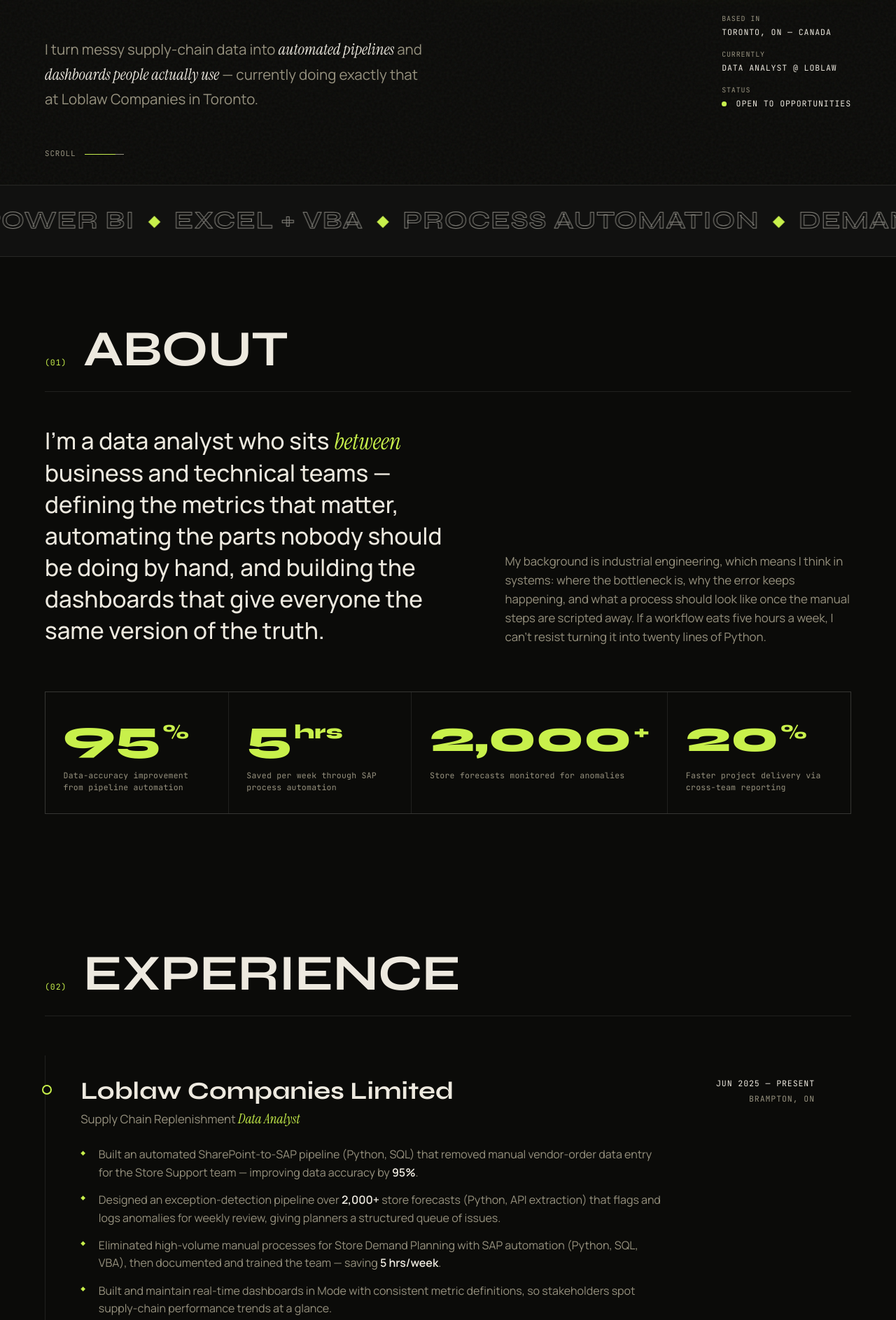
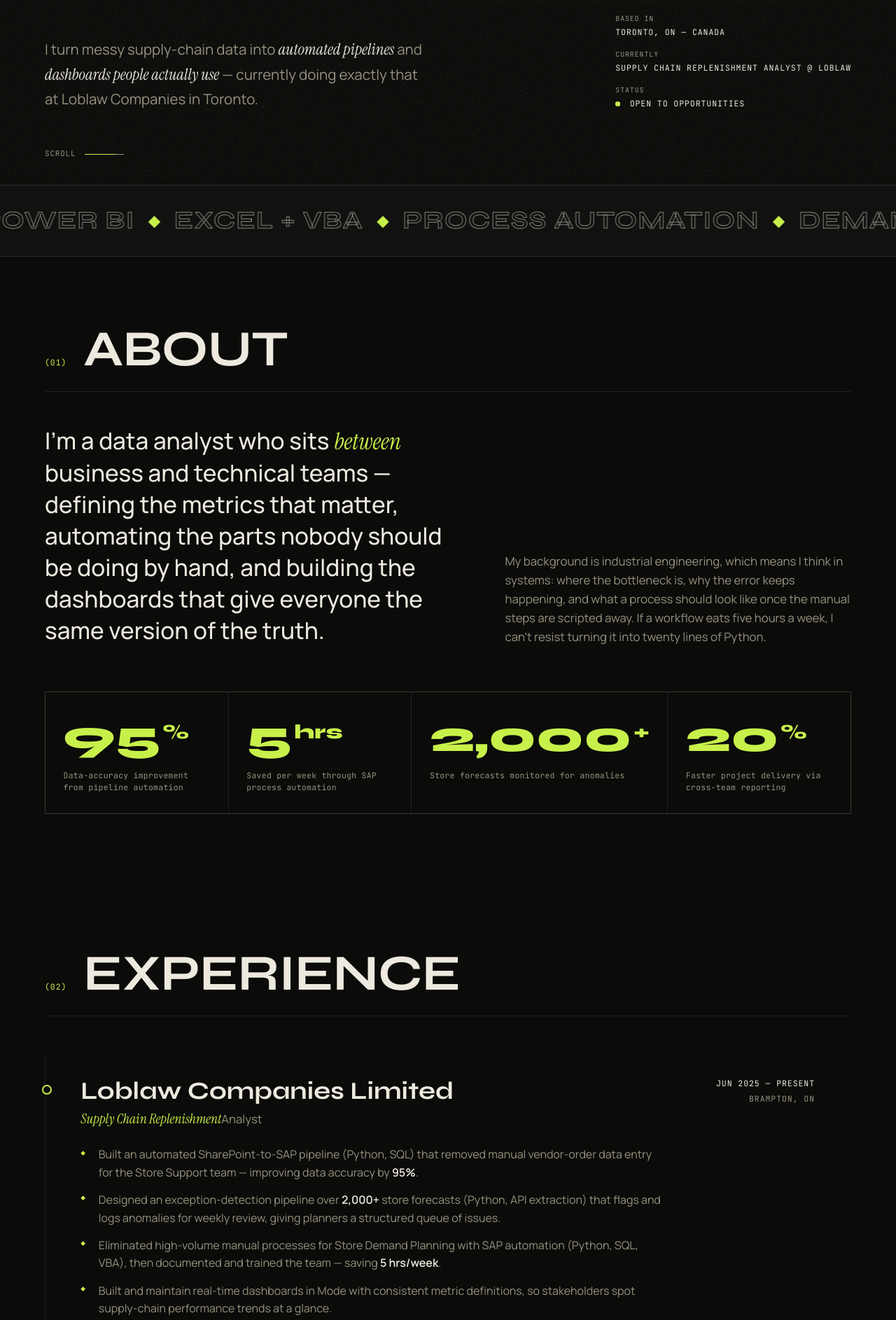
Before and after one commit to farazomar/portfolio, a plain HTML site: page index.html in a window 1280 px wide. Shown: the part 536-2422 px from the top of the page at 70% size. Drawn offline with nearby package versions, Linux system fonts and the light colour scheme.

Commit message:
Add files via upload

```diff
--- a/index.html
+++ b/index.html
@@ -94,7 +94,7 @@
             </div>
             <div class="hero-meta-item mono">
               <span class="hero-meta-label">Currently</span>
-              <span>Data Analyst @ Loblaw</span>
+              <span>Supply Chain Replenishment Analyst @ Loblaw</span>
             </div>
             <div class="hero-meta-item mono">
               <span class="hero-meta-label">Status</span>
@@ -187,7 +187,7 @@
           <div class="job-head">
             <div>
               <h3 class="job-company">Loblaw Companies Limited</h3>
-              <p class="job-role">Supply Chain Replenishment <em>Data Analyst</em></p>
+              <p class="job-role"><em>Supply Chain Replenishment</em>Analyst</p>
             </div>
             <div class="job-when mono">
               <span>Jun 2025 — Present</span>
@@ -324,7 +324,6 @@
 
         <div class="contact-links" data-reveal-group>
           <a href="https://www.linkedin.com/in/faraz-omar" target="_blank" rel="noopener noreferrer" data-hover class="contact-link mono">LinkedIn ↗</a>
-          <a href="Faraz_Omar_Resume.pdf" target="_blank" rel="noopener" data-hover class="contact-link mono">Résumé ↓</a>
           <a href="tel:+14384671600" data-hover class="contact-link mono">(438) 467-1600</a>
           <a href="https://learn.microsoft.com/api/credentials/share/en-gb/FarazOmar-9012/9CE67602448522D6?sharingId=9893B5D0582226C" target="_blank" rel="noopener noreferrer" data-hover class="contact-link mono">PL-300 Credential ↗</a>
         </div>
```
